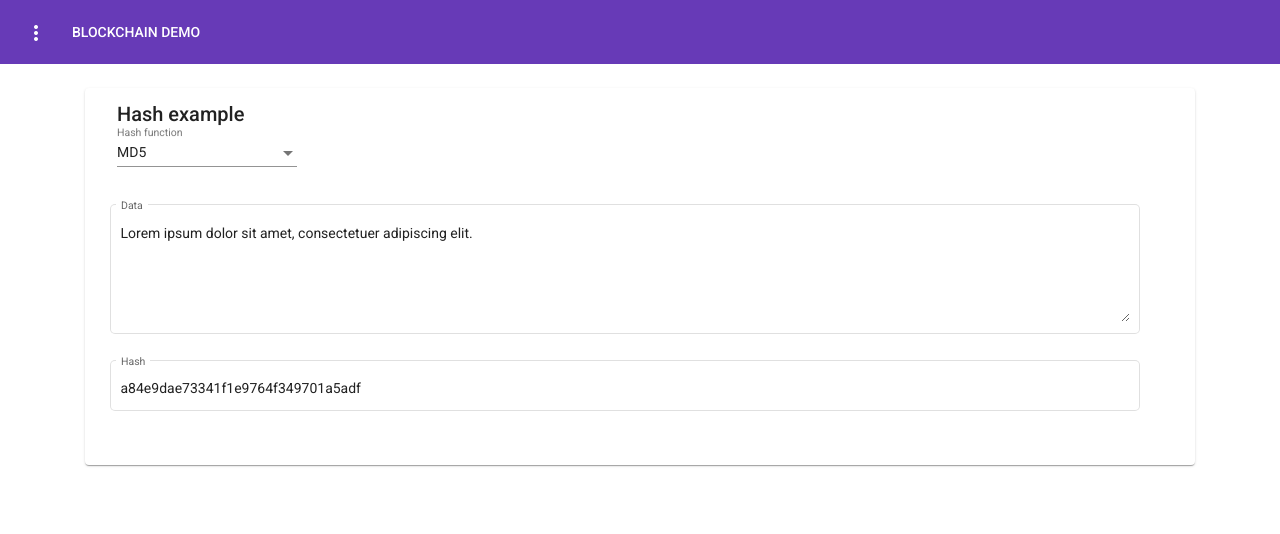
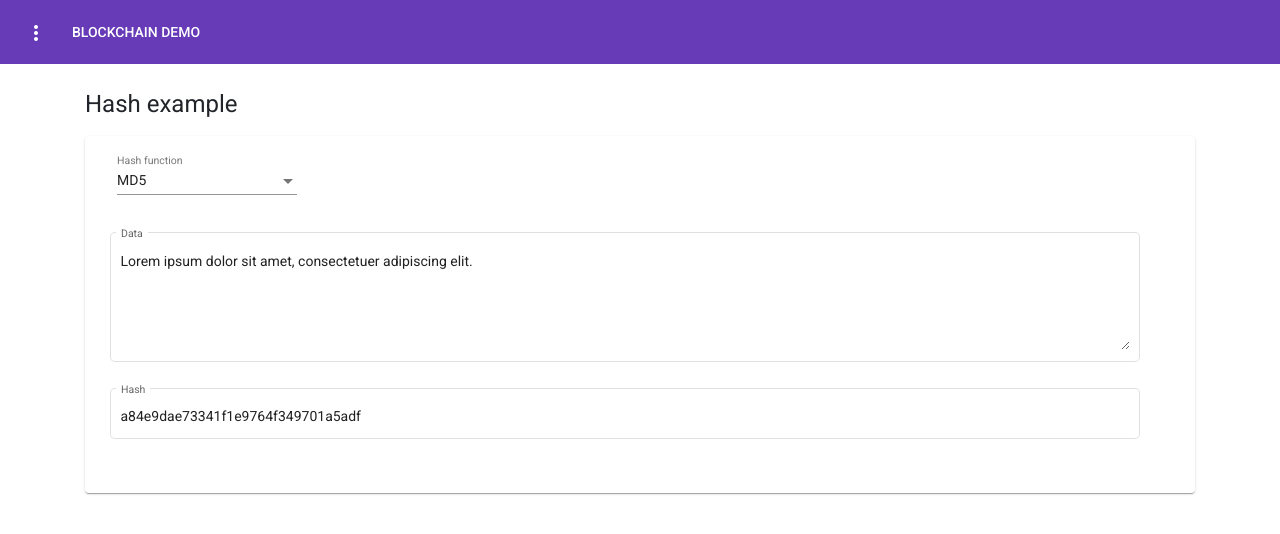
Before and after one commit to vyletat/blockchain-angular-demo-web, an Angular app: page /hash in a window 1280 px wide. Shown: the top 534 px of the page. Built offline with nearby package versions, Linux system fonts and the light colour scheme.

Commit message:
Změny template

```diff
--- a/src/app/com/block/block.component.html
+++ b/src/app/com/block/block.component.html
@@ -13,10 +13,7 @@
         </mat-form-field>-->
     </mat-card-title>
     <mat-card-subtitle>
-        <!-- Timestamp -->
-        <p class="col-auto">
-          {{blockCard.timestamp | date:'d MMMM y, h:mm:ss'}}
-        </p>
+
         <!--<mat-form-field appearance="fill">
           <mat-label>Timestamp</mat-label>
           <input matInput [matDatepicker]="picker">
@@ -27,6 +24,14 @@
   </mat-card-header>
 
   <mat-card-content class="mx-4">
+    <!-- Timestamp -->
+    <div class="d-flex justify-content-center">
+      <p>
+        {{blockCard.timestamp | date:'d MMMM y, h:mm:ss'}}
+      </p>
+    </div>
+
+
     <!-- Data -->
     <div class="row w-100">
       <mat-form-field appearance="outline" class="w-100">
--- a/src/app/com/hash/hash.component.html
+++ b/src/app/com/hash/hash.component.html
@@ -1,7 +1,9 @@
+<h1 class="display-1">Hash example</h1>
+
 <!-- Hash card -->
 <mat-card class="example-card">
   <mat-card-header>
-    <mat-card-title>Hash example</mat-card-title>
+    <mat-card-title></mat-card-title>
     <mat-card-subtitle>
       <!-- Hash function -->
       <mat-form-field appearance="legacy">
```
